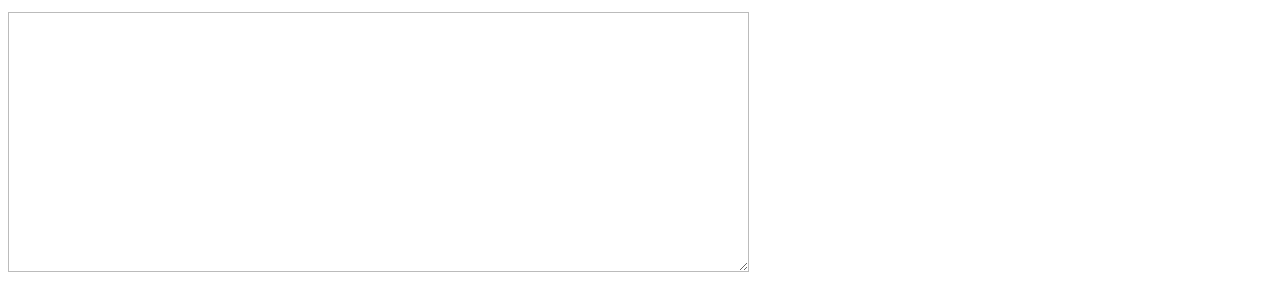
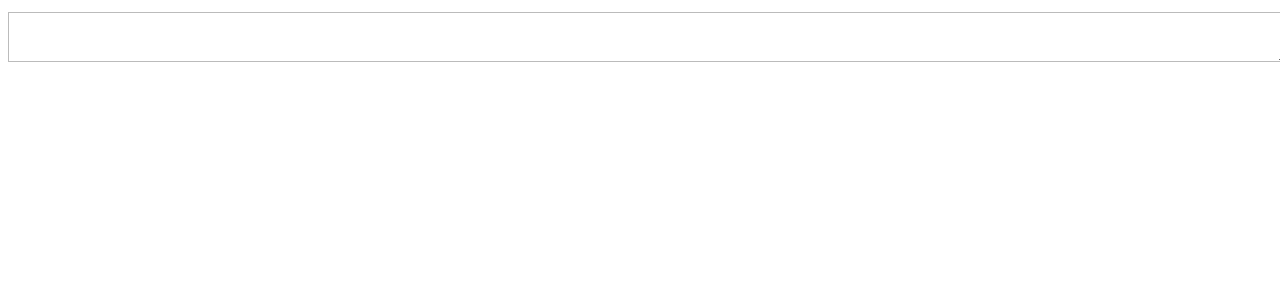
Before and after one commit to MCRed2024/TEXT, a plain HTML site: page index.html in a window 1280 px wide. Drawn offline with Linux system fonts and the light colour scheme.

Commit message:
Update index.html

```diff
--- a/index.html
+++ b/index.html
@@ -11,8 +11,8 @@
             margin: 4px 0;
             border: 1px solid #bbb;
             padding: 4px 7px;
-            width: 725px;
-            height: 250px;
+            width: 100%;
+            height: 100%;
         }
     </style>
 </head>
```
